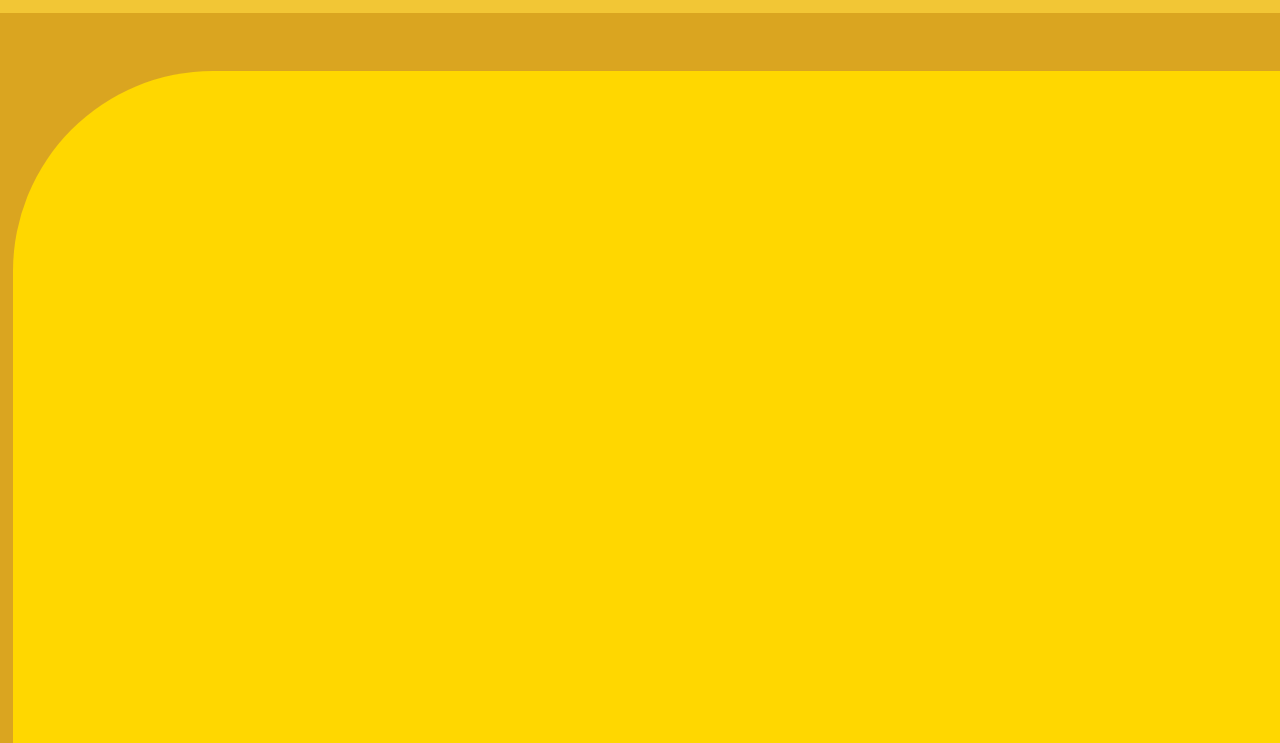
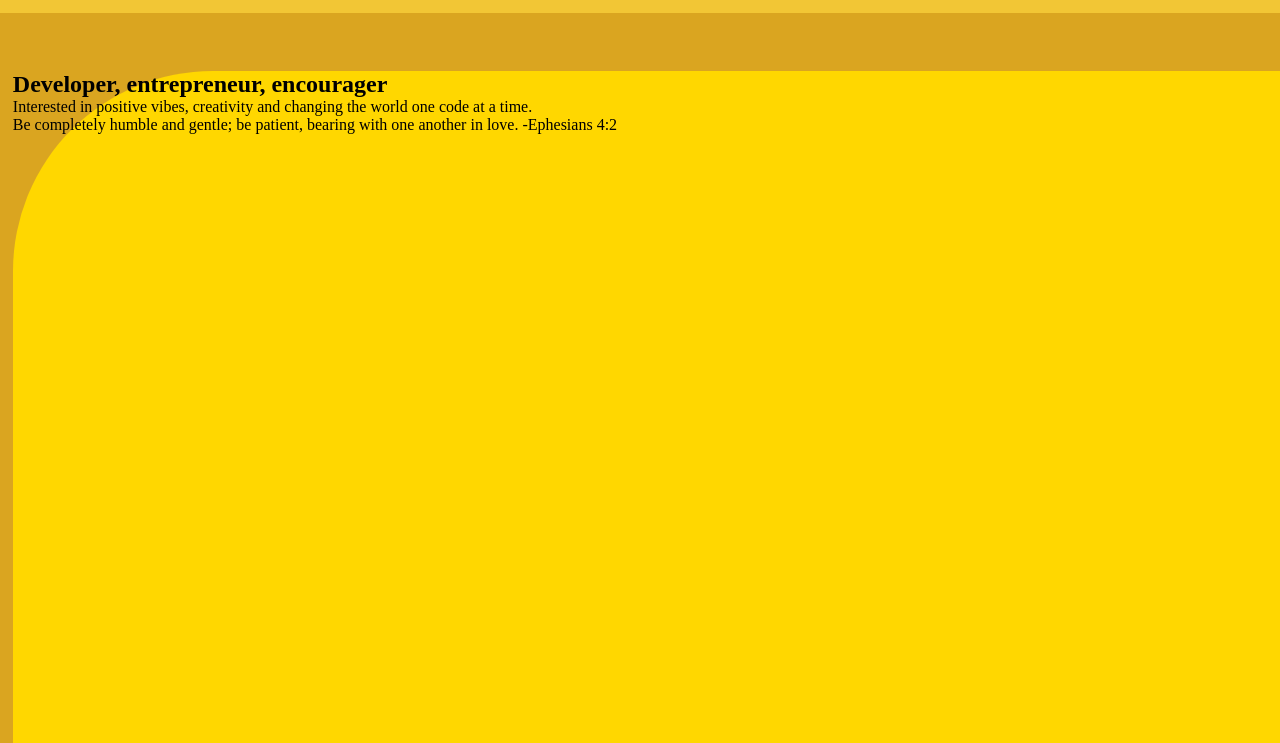
Before and after one commit to AnaAlicia-Louis-Personal-Website/Personal-Website, a plain HTML site: page index.html in a window 1280 px wide. Shown: the part 57-800 px from the top of the page. Drawn offline with Linux system fonts and the light colour scheme.

Commit message:
Created comtent on home page

```diff
--- a/index.html
+++ b/index.html
@@ -23,7 +23,11 @@
           </nav>
         </div>
 </header>
-    <section></section>
+    <section>
+        <h2>Developer, entrepreneur, encourager</h2>
+        <p>Interested in positive vibes, creativity and changing the world one code at a time.  </p>
+        <article> Be completely humble and gentle; be patient, bearing with one another in love. -Ephesians 4:2</article>
+    </section>
 
 </body>
 </html>
--- a/javascript.js
+++ b/javascript.js
@@ -0,0 +1,2 @@
+//Creating personal website
+console.log ("Hello World")
```
